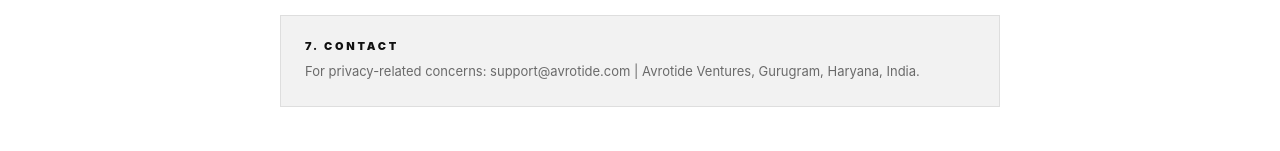
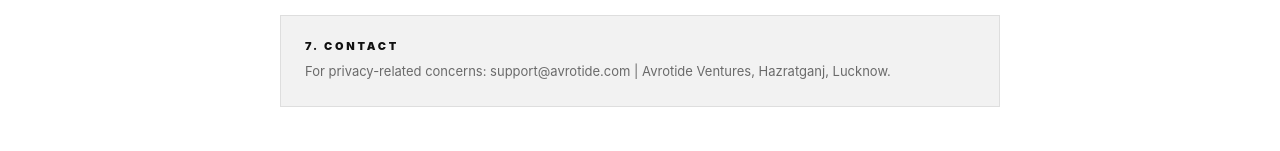
Before and after one commit to devendr2025a/ecommerce-platform, a React (Vite) app in the folder frontend/: page /privacy in a window 1280 px wide. Shown: the part 1266-1417 px from the top of the page. Built offline with nearby package versions, Linux system fonts and the light colour scheme; no server answers.

Commit message:
Update PrivacyPolicy.jsx
 Hazratganj, Lucknow

```diff
--- a/frontend/src/pages/PrivacyPolicy.jsx
+++ b/frontend/src/pages/PrivacyPolicy.jsx
@@ -7,7 +7,7 @@ const SECTIONS = [
   { id: 4, title: 'Cookies', content: 'We use cookies to enhance your browsing experience, track site preferences, and analyze traffic. You may disable cookies via browser settings.' },
   { id: 5, title: 'Data Security', content: 'We implement industry-standard security measures including SSL encryption and secure server infrastructure to protect your personal information.' },
   { id: 6, title: 'Your Rights', content: 'You have the right to access, update, or request deletion of your personal data at any time by contacting us at support@avrotide.com.' },
-  { id: 7, title: 'Contact', content: 'For privacy-related concerns: support@avrotide.com | Avrotide Ventures, Gurugram, Haryana, India.' },
+  { id: 7, title: 'Contact', content: 'For privacy-related concerns: support@avrotide.com | Avrotide Ventures,  Hazratganj, Lucknow.' },
 ];
 
 export default function PrivacyPolicy() {
```
